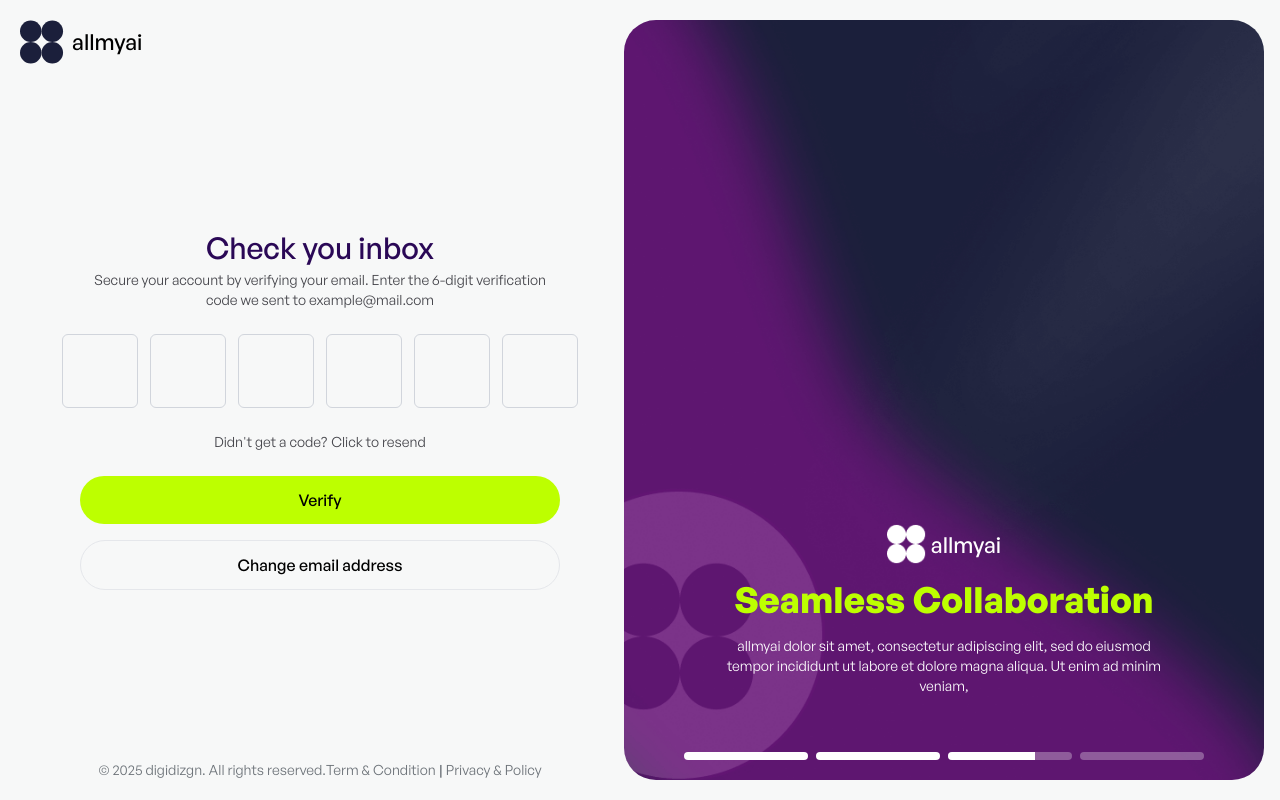
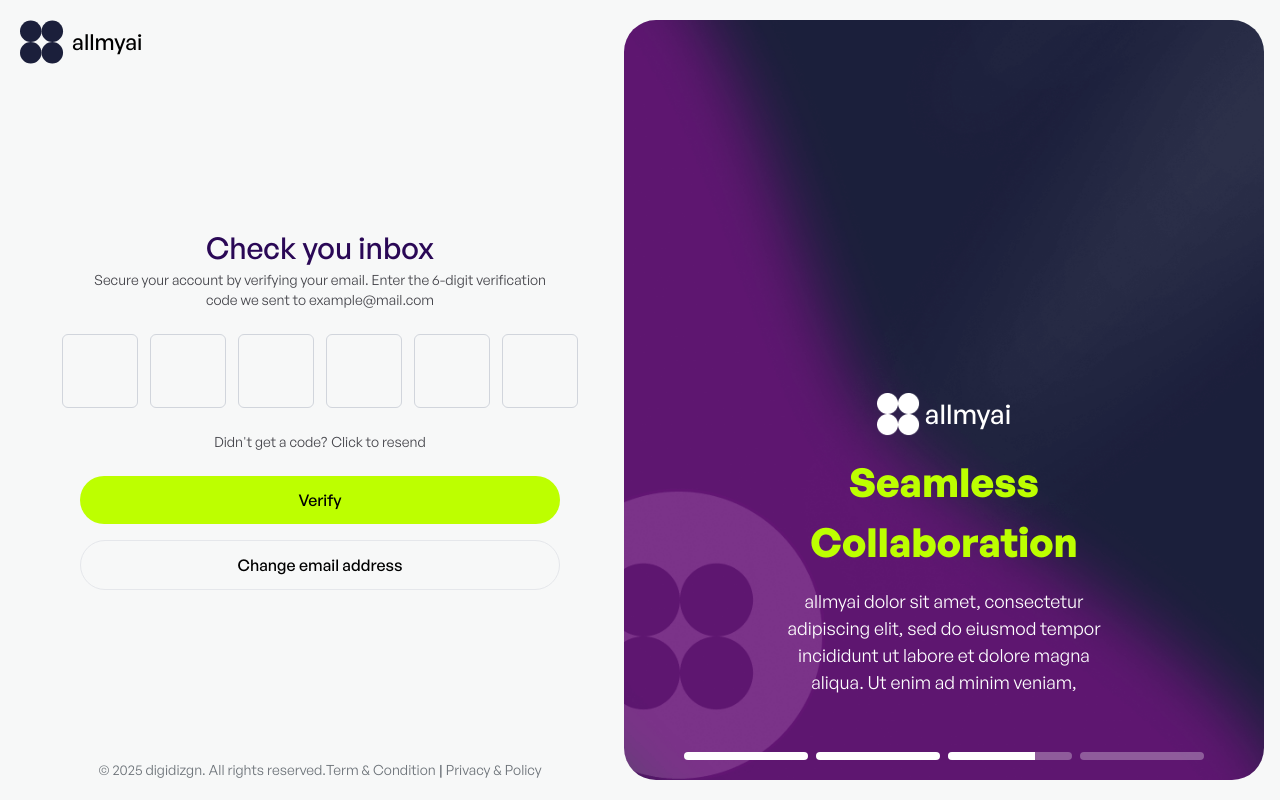
Before and after one commit to Moeed-Tahir/dzignhub, a Next.js app: page /auth/confirm-otp in a window 1280 px wide. Built offline with nearby package versions, Linux system fonts and the light colour scheme.

Commit message:
SideComponent fonts and logo size fixed

```diff
--- a/src/components/auth/SideComponent.jsx
+++ b/src/components/auth/SideComponent.jsx
@@ -49,22 +49,22 @@ const SideComponent = () => {
       style={{ backgroundImage: "url('/auth/Right_Image.png')" }}
     >
       <div className="flex justify-center items-center flex-col gap-4">
-        <div className="flex gap-1 items-center">
+        <div className="flex gap-1 w-[80%] justify-center items-center">
           <Image
             src={"/white-logo.png"}
             alt="Logo"
             width={100}
             height={100}
-            className="w-10 h-10 object-contain"
+            className="w-[44px] h-[44px] object-contain"
           />
-          <p className="text-white text-[22px] font-medium">allmyai</p>
+          <p className="text-white text-[27px] font-medium">allmyai</p>
         </div>
 
-        <div>
-          <p className="text-[#BDFF00] font-bold text-4xl text-center px-10">
+        <div  className="w-[80%] flex flex-col items-center justify-center">
+          <p className="text-[#BDFF00] font-bold text-[40px] text-center px-10">
             {slides[currentSlide].title}
           </p>
-          <p className="text-white text-center text-sm px-20 mt-4">
+          <p className="text-white text-center text-[18px] px-20 mt-4">
             {slides[currentSlide].desc}
           </p>
         </div>
```
